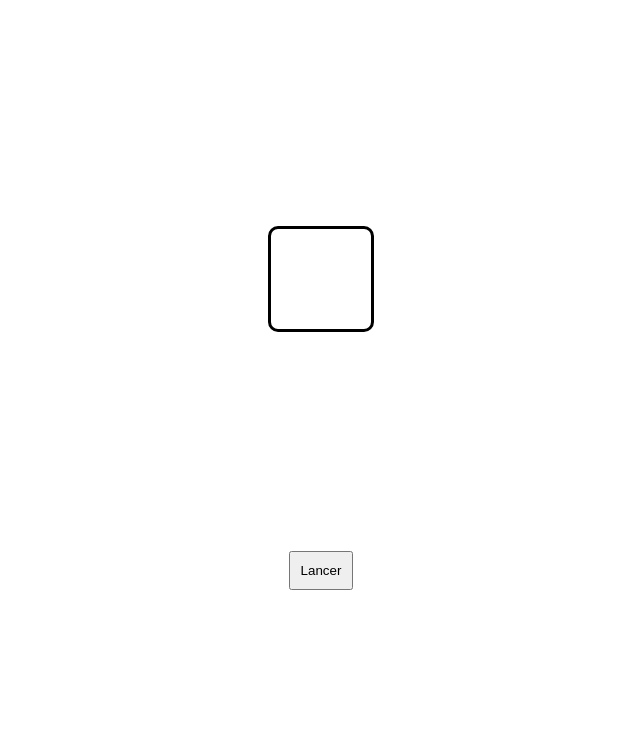
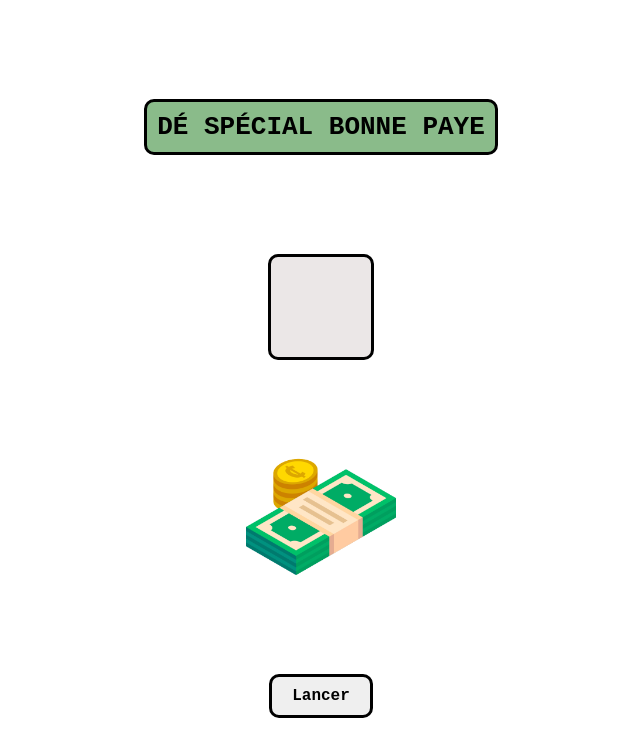
Before and after one commit to rudlyon/rudlyon.github.io, a plain HTML site: page index.html in a window 1280 px wide. Shown: the whole page, without its empty margins (319-959 px from the left). Drawn offline with Linux system fonts and the light colour scheme.

Commit message:
version améliorée

```diff
--- a/index.html
+++ b/index.html
@@ -3,18 +3,15 @@
   <head>
     <meta charset="UTF-8" />
     <meta name="viewport" content="width=device-width, initial-scale=1.0" />
-    <title>Dé</title>
+    <title>Rolldice</title>
     <link rel="stylesheet" href="style.css" />
   </head>
 
   <body>
-    <section id="de">
-      <div class="container" id="container">
-    </section>
+    <h1>DÉ SPÉCIAL BONNE PAYE</h1>
+    <div class="container" id="container"></div>
+    <img src="/assets/de-largent.png" />
     <input type="button" value="Lancer" class="button" id="button" />
-
-
-
     <script src="index.js"></script>
   </body>
 </html>
--- a/style.css
+++ b/style.css
@@ -1,9 +1,24 @@
 body {
+  margin: 0 auto;
+  /* background: url(assets/de-largent.png); */
   display: flex;
   justify-content: space-evenly;
   align-items: center;
   flex-direction: column;
   height: 100vh;
+}
+
+h1 {
+  border: solid 3px black;
+  font-family: monospace;
+  border-radius: 10px;
+  padding: 10px;
+  background: rgb(138, 187, 138);
+}
+
+img {
+  width: 150px;
+  height: 150px;
 }
 
 .container {
@@ -14,6 +29,7 @@ body {
   height: 100px;
   border: 3px black solid;
   border-radius: 10px;
+  background: rgb(235, 231, 231);
 }
 
 .container-un {
@@ -274,5 +290,13 @@ body {
 }
 
 .button {
-  padding: 10px;
+  text-decoration: none;
+  margin: 0;
+  padding: 10px 20px;
+  font-family: monospace;
+  font-size: large;
+  font-weight: 800;
+  border-radius: 10px;
+  border: 3px solid black
+
 }
```
Also changed, not shown: index.js (+1 -7 lines), assets/de-largent.png (added).
